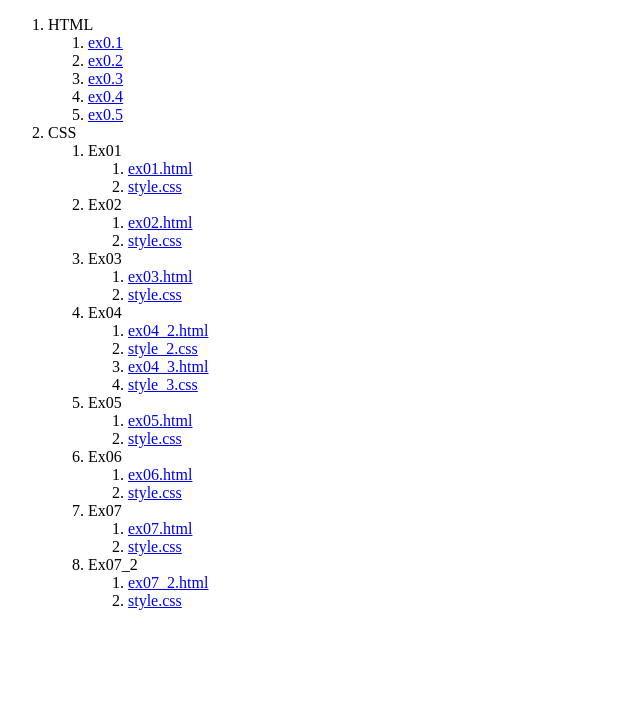
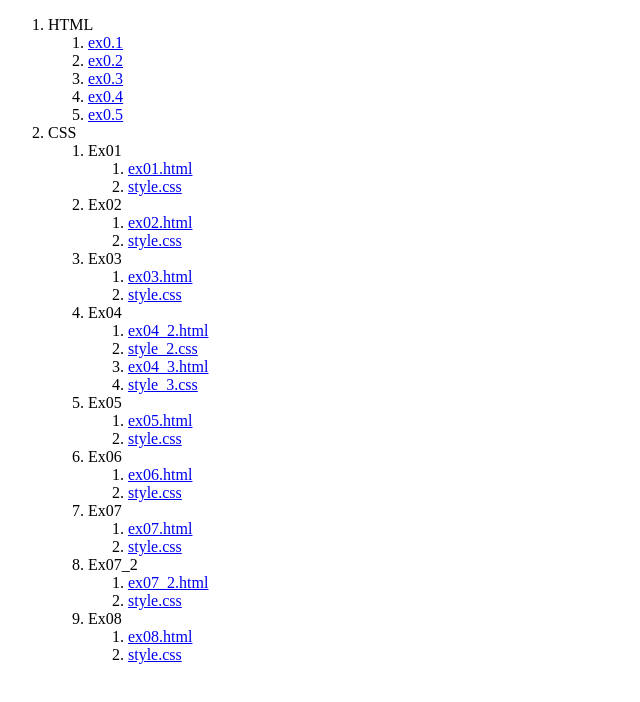
Before and after one commit to XoanOuteiro/ejercicios-html-css, a plain HTML site: page index.html in a window 1280 px wide. Shown: the whole page, without its empty margins (0-640 px from the left). Drawn offline with Linux system fonts and the light colour scheme.

Commit message:
solucion ex08 CSS

```diff
--- a/index.html
+++ b/index.html
@@ -50,13 +50,18 @@
                 <li>Ex07</li>
                 <ol>
                     <li><a href="CSS/ex07/ex07.html">ex07.html</a></li>
-                    <li><a href="CSS/ex07/ex07.html">style.css</a></li>
+                    <li><a href="CSS/ex07/style.css">style.css</a></li>
                 </ol>
                 <li>Ex07_2</li>
                 <ol>
                     <li><a href="CSS/ex07_2/ex07.html">ex07_2.html</a></li>
                     <li><a href="CSS/ex07_2/style.css">style.css</a></li>
                 </ol>
+                <li>Ex08</li>
+                <ol>
+                    <li><a href="CSS/ex08/ex08.html">ex08.html</a></li>
+                    <li><a href="CSS/ex08/style.css">style.css</a></li>
+                </ol>
             </ol>
         </ol>
     </body>
```
Also changed, not shown: CSS/ex08/ex08.html (added, +9 -0 lines), CSS/ex08/style.css (added, +7 -0 lines), CSS/ex08/renfe.jpg (added).
